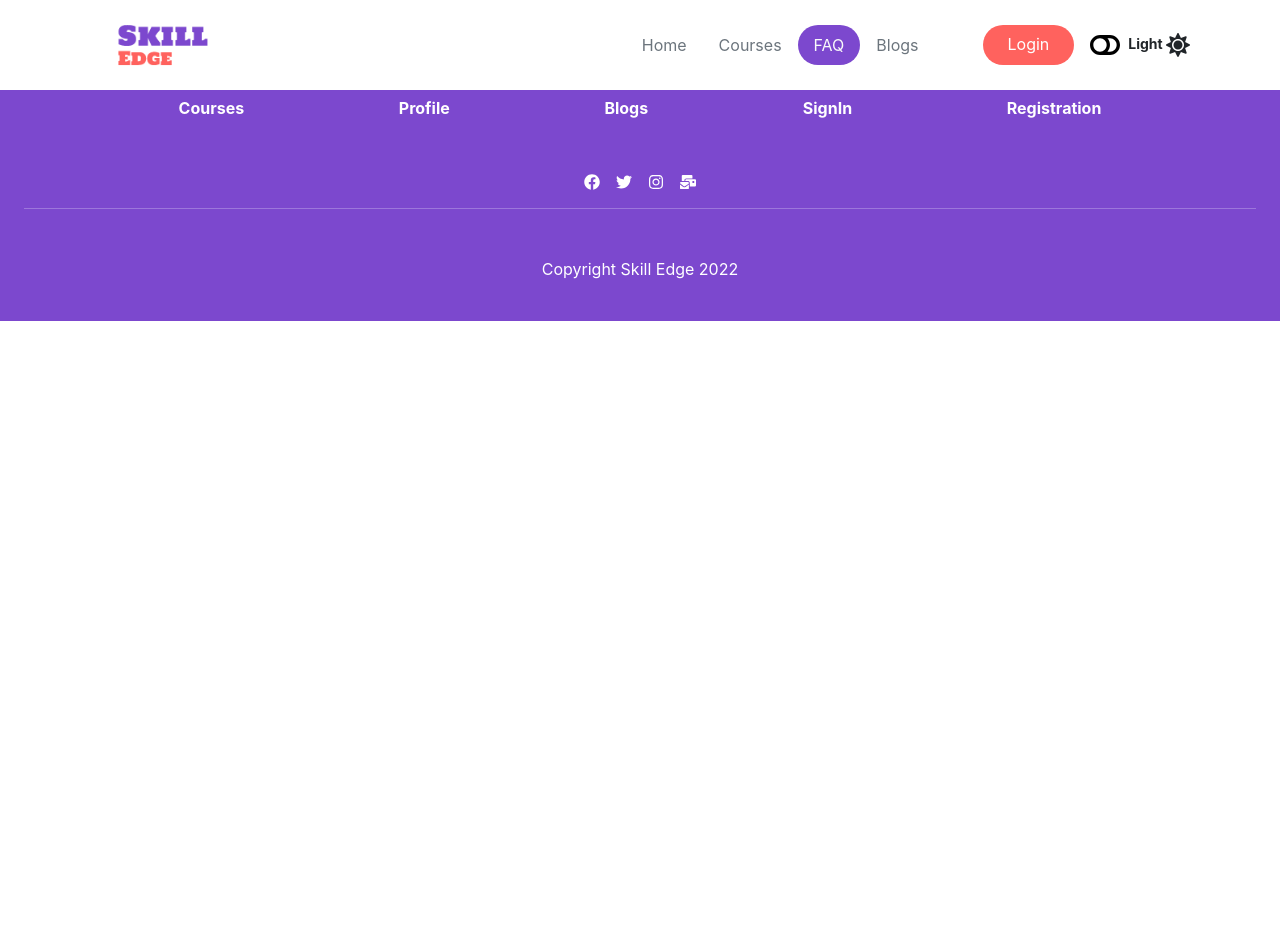
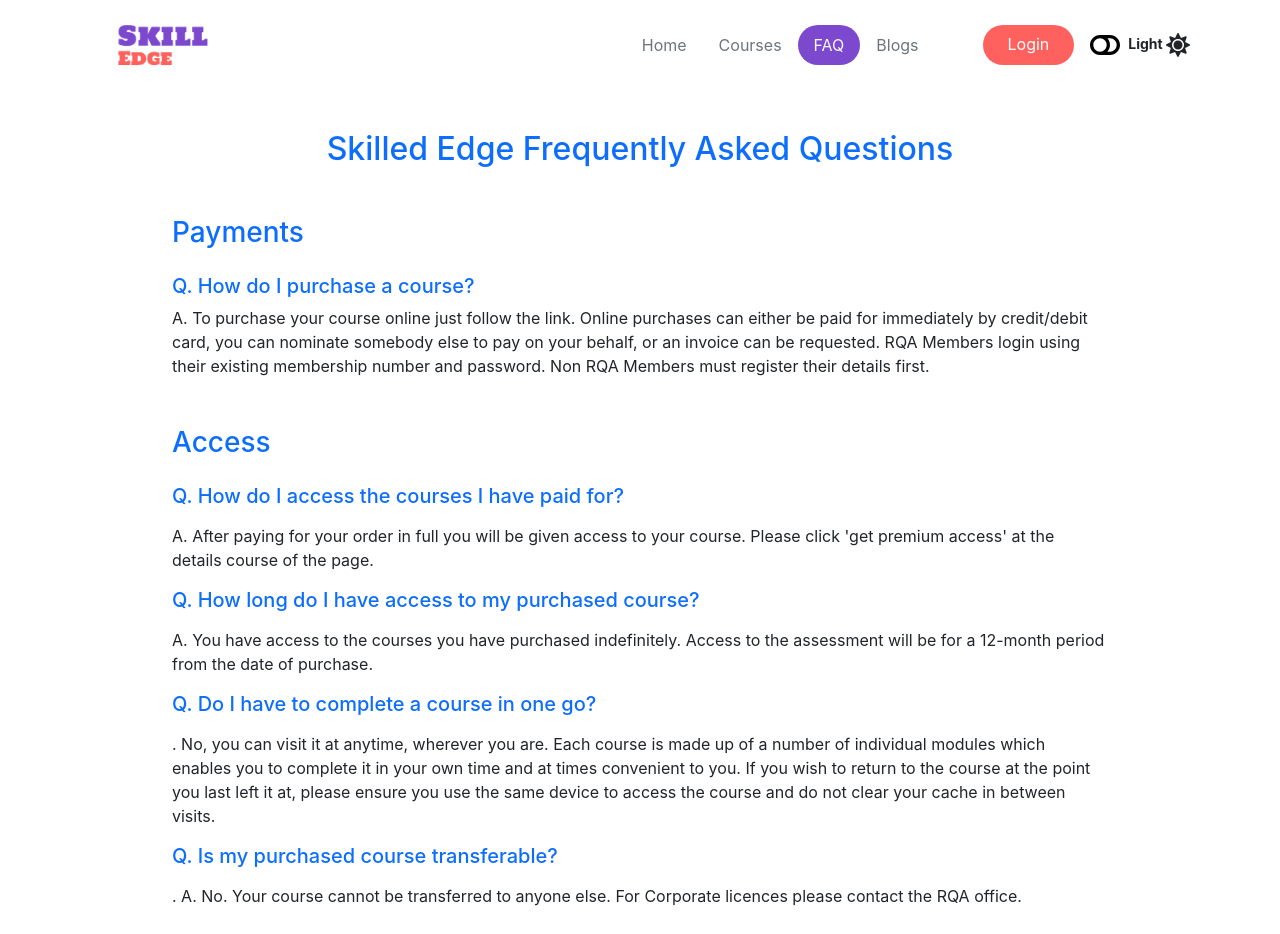
Before and after one commit to redoykhan28/dev-skill-edge-client, a React (Create React App) app: page /faq in a window 1280 px wide. Shown: the top 934 px of the page. Before the commit the page ends 800 px from the top, so only its background shows below. Built offline with nearby package versions, Linux system fonts and the light colour scheme; no server answers.

Commit message:
FAQ added

```diff
--- a/src/Pages/FAQ/FAQ.css
+++ b/src/Pages/FAQ/FAQ.css
@@ -0,0 +1,4 @@
+.ftxt {
+
+    margin-top: 130px;
+}
--- a/src/Pages/FAQ/FAQ.js
+++ b/src/Pages/FAQ/FAQ.js
@@ -1,9 +1,53 @@
-import React from 'react';
+import React, { useContext } from 'react';
+import { modeContext } from '../../Context/ModeContext';
 import './FAQ.css'
 
 const FAQ = () => {
+    //state for dark and light mode
+    const { mode } = useContext(modeContext);
+
     return (
-        <div>
+        <div className={mode ? 'container pt-3 w-75 mx-auto' : 'container w-75 mx-auto'}>
+
+            <h2 className='text-primary text-center ftxt'>Skilled Edge Frequently Asked Questions</h2>
+            <div className={mode ? 'text-white' : ''}>
+                <div className='mt-5 mb-4'>
+                    <h3 className='my-4 text-primary'>Payments</h3>
+                    <h5 className='my-2 text-primary'>Q. How do I purchase a course?</h5>
+                    <p>A. To purchase your course online just follow the link. Online purchases can either be paid for immediately by credit/debit card, you can nominate somebody else to pay on your behalf, or an invoice can be requested. RQA Members login using their existing membership number and password. Non RQA Members must register their details first.</p>
+                </div>
+
+                <div>
+                    <div className='mt-5 mb-4'>
+                        <h3 className='my-4 text-primary'>Access</h3>
+                        <h5 className='my-2 mb-3 text-primary'>Q. How do I access the courses I have paid for?</h5>
+                        <p>A. After paying for your order in full you will be given access to your course. Please click 'get premium access' at the details course of the page. </p>
+
+                        <h5 className='my-2 mb-3 text-primary'>Q. How long do I have access to my purchased course?
+                        </h5>
+                        <p>A. You have access to the courses you have purchased indefinitely.  Access to the assessment will be for a 12-month period from the date of purchase.
+                        </p>
+
+                        <h5 className='my-2 mb-3 text-primary'>Q. Do I have to complete a course in one go?
+                        </h5>
+                        <p>. No, you can visit it at anytime, wherever you are. Each course is made up of a number of individual modules which enables you to complete it in your own time and at times convenient to you. If you wish to return to the course at the point you last left it at, please ensure you use the same device to access the course and do not clear your cache in between visits.
+                        </p>
+
+                        <h5 className='my-2 mb-3 text-primary'>Q. Is my purchased course transferable?
+                        </h5>
+                        <p>. A. No. Your course cannot be transferred to anyone else.
+
+                            For Corporate licences please contact the RQA office.
+                        </p>
+                    </div>
+
+                    <div>
+                        <h3 className='my-4 text-primary'>Certificate</h3>
+                        <h5 className='my-2 mb-3 text-primary'>Q. Do I receive a certificate?</h5>
+                        <p>A. Yes. The majority of our eLearning courses have CPD accredited assessments with the ability to print a certificate once the assessment has been passed (80% pass mark). The below courses are CPD accredited but do not include assessments, for these courses a certificate of participation is accessable at the end of the last module.</p>
+                    </div>
+                </div>
+            </div>
 
         </div>
     );
--- a/src/Pages/Home/Home/Home.css
+++ b/src/Pages/Home/Home/Home.css
@@ -101,10 +101,16 @@
     color: #FF625E;
 }
 
+.btclr2 {
+
+    background-color: white;
+    color: rgba(107, 22, 81, 1);
+}
+
 .btclr:hover {
 
     background-color: rgb(221, 214, 214);
-    color: #FF625E;
+    color: rgba(107, 22, 81, 1);
 }
 
 
--- a/src/Pages/Home/Home/Home.js
+++ b/src/Pages/Home/Home/Home.js
@@ -149,7 +149,7 @@ const Home = () => {
                         <h3 className='text-center text-white'>Live Projects Demo</h3>
                         <h4 className='text-center text-white'>With Real Work Experience </h4>
                         <p className='text-white'><small>We are going to provide 20+ live projects in Full stack development with real work experience.ypu can add those projects in your resume/cv. so,If u want to start a great career then lets Enroll..</small></p>
-                        <Link to='/courses'><button className='btn btclr fw-bold'>Enroll Now <FaArrowRight></FaArrowRight></button></Link>
+                        <Link to='/courses'><button className={mode ? 'btn btclr2 fw-bold' : 'btn btclr fw-bold'}>Enroll Now <FaArrowRight></FaArrowRight></button></Link>
                     </div>
 
                     <div className="col-lg-6 my-5">
```
